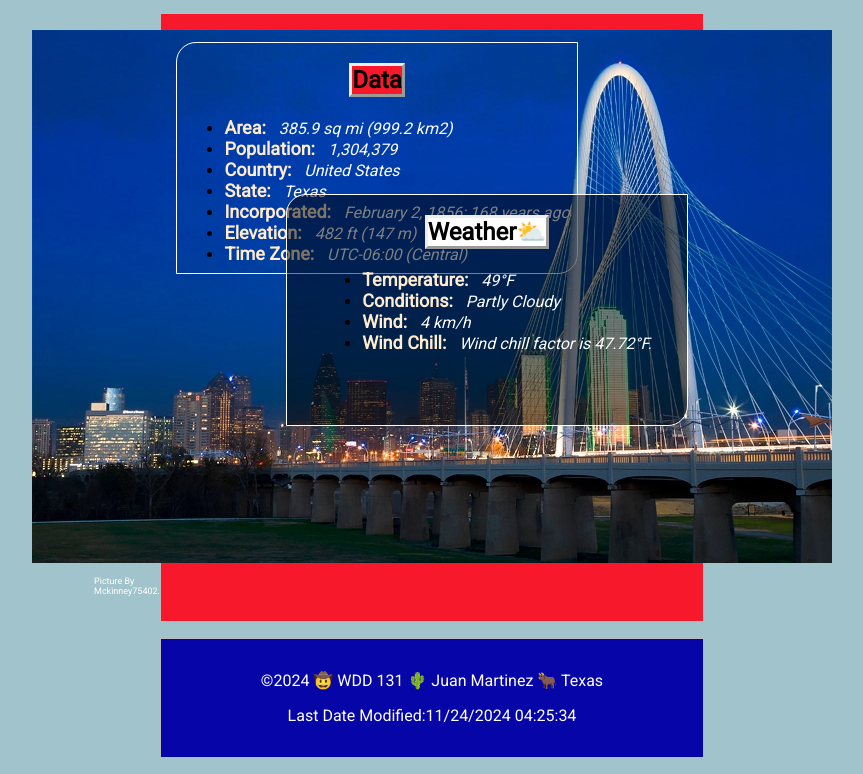
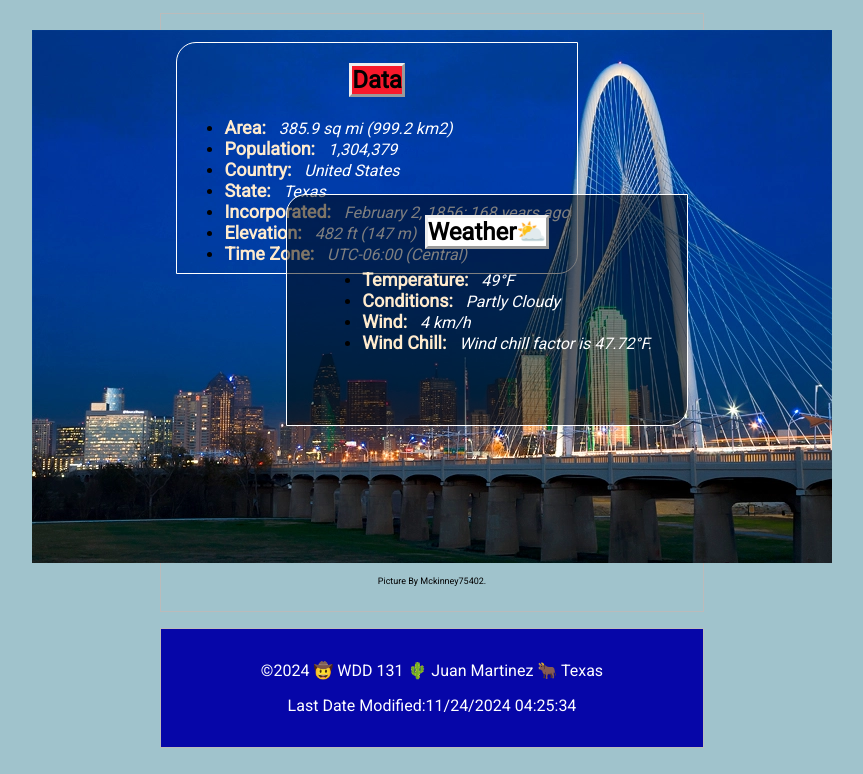
Before and after one commit to juanmartinezd7/wdd131, a plain HTML site: page place.html in a window 1280 px wide. Shown: the part 134-908 px from the top of the page, without its empty margins (208-1071 px from the left). Drawn offline with Linux system fonts and the light colour scheme.

Commit message:
lighthouse1025

```diff
--- a/place.html
+++ b/place.html
@@ -81,12 +81,10 @@
             </ul>
         </div>
         <p id="attrilg">Picture By Mckinney75402.</p>
-        <p id="attrism">Picture By Carol M. Highsmith. Highsmith</p>
     </main>
     <footer>
         <p id="year">©<span id="currentyear"></span> 🤠 WDD 131 🌵 Juan Martinez 🐂 Texas</p>
         <p id="modified">Last Date Modified:<span id="lastdatemodified"></span></p>
     </footer>
-
 </body>
 </html>
--- a/styles/place-large.css
+++ b/styles/place-large.css
@@ -1,6 +1,4 @@
 @media screen and (min-width: 960px) {
-
-
 
     header, footer {
         max-width: 40.3%;
@@ -9,7 +7,7 @@
 
     main {
         max-width: 40.3%;
-        background-color: rgb(247, 25, 43);
+        background-color:  #a0c3cc;
 
 
     }
@@ -25,8 +23,6 @@
         justify-content: center;
         align-items: center;
     }
-
-
 
 
     .data {
@@ -78,7 +74,6 @@
     }
 
 
-
     .info {
         color: white;
     }
@@ -107,8 +102,7 @@
 
     #attrilg {
         font-size: xx-small;
-        padding-right: 610px;
-
+        color: black;
     }
 
 
--- a/styles/place.css
+++ b/styles/place.css
@@ -57,7 +57,6 @@ h2 {
 }
 
 
-
 span.title{
     font-weight: bold;
     padding-right: 9px;
```
